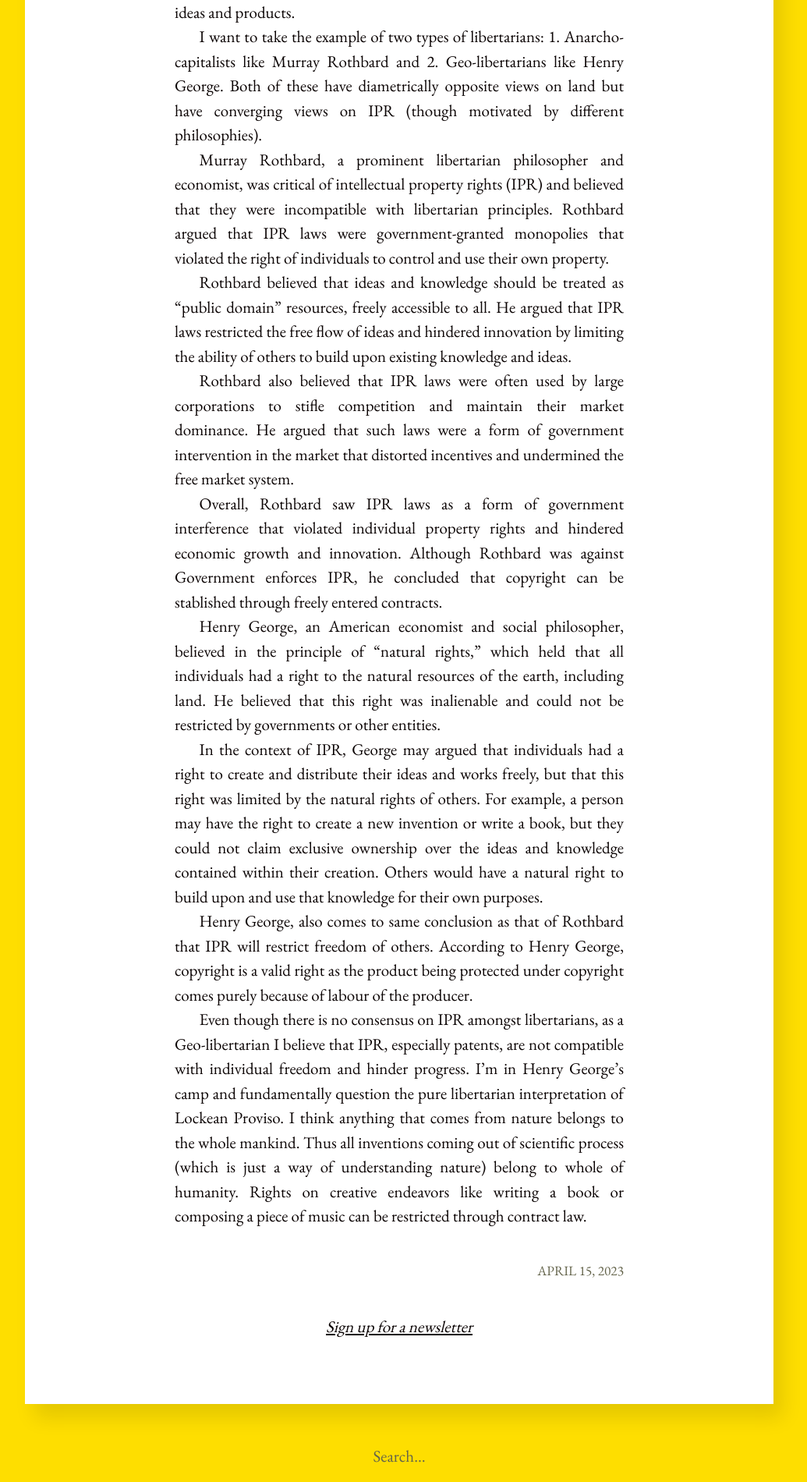
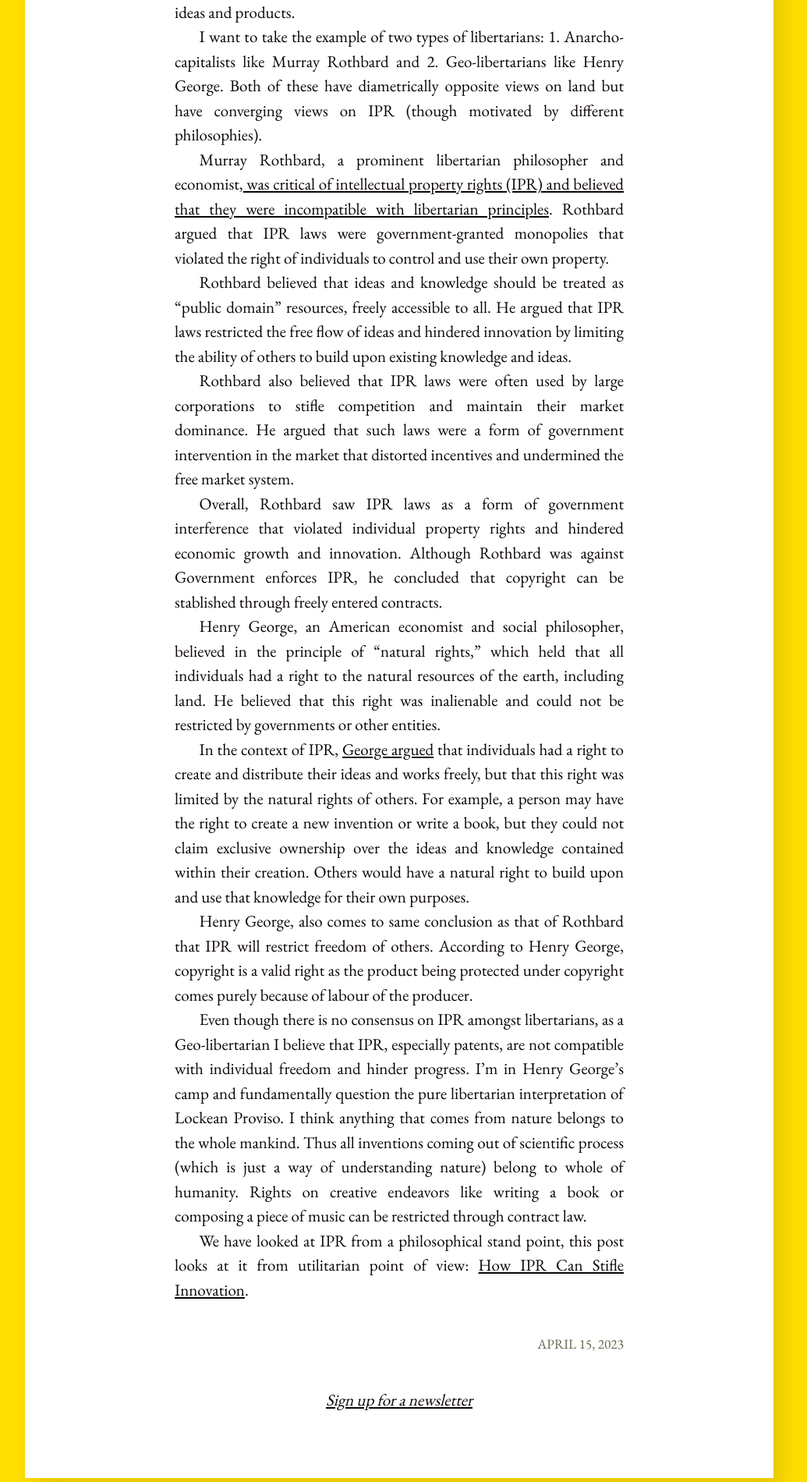
Before and after one commit to gopi-suvanam/gopi-suvanam.github.io, a Jekyll site: the page built from _posts/2023-04-15-Libertarian-views-on-IPR.md, in a window 1280 px wide. Shown: the part 851-2751 px from the top of the page at 78% size, without its empty margins (128-1163 px from the left). Built offline with Jekyll 4.4.1, drawn with Linux system fonts in a browser that asks for light colours.

Commit message:
Update 2023-04-15-Libertarian-views-on-IPR.md

```diff
--- a/_posts/2023-04-15-Libertarian-views-on-IPR.md
+++ b/_posts/2023-04-15-Libertarian-views-on-IPR.md
@@ -11,7 +11,7 @@ Other libertarians, however, argue that IPR laws are necessary to protect the fr
 I want to take the example of two types of libertarians: 1. Anarcho-capitalists like Murray Rothbard and 2. Geo-libertarians like Henry George.
 Both of these have diametrically opposite views on land but have converging views on IPR (though motivated by different philosophies).
 
-Murray Rothbard, a prominent libertarian philosopher and economist, was critical of intellectual property rights (IPR) and believed that they were incompatible with libertarian principles. Rothbard argued that IPR laws were government-granted monopolies that violated the right of individuals to control and use their own property.
+Murray Rothbard, a prominent libertarian philosopher and economist,[ was critical of intellectual property rights (IPR) and believed that they were incompatible with libertarian principles](https://www.libertarianism.org/columns/libertarian-views-intellectual-property-rothbard-tucker-spooner-rand). Rothbard argued that IPR laws were government-granted monopolies that violated the right of individuals to control and use their own property.
 
 Rothbard believed that ideas and knowledge should be treated as "public domain" resources, freely accessible to all. He argued that IPR laws restricted the free flow of ideas and hindered innovation by limiting the ability of others to build upon existing knowledge and ideas.
 
@@ -21,8 +21,10 @@ Overall, Rothbard saw IPR laws as a form of government interference that violate
 
 Henry George, an American economist and social philosopher, believed in the principle of "natural rights," which held that all individuals had a right to the natural resources of the earth, including land. He believed that this right was inalienable and could not be restricted by governments or other entities.
 
-In the context of IPR, George may argued that individuals had a right to create and distribute their ideas and works freely, but that this right was limited by the natural rights of others. For example, a person may have the right to create a new invention or write a book, but they could not claim exclusive ownership over the ideas and knowledge contained within their creation. Others would have a natural right to build upon and use that knowledge for their own purposes.
+In the context of IPR, [George argued](https://cooperative-individualism.org/george-henry_on-patents-and-copyrights-1888.htm) that individuals had a right to create and distribute their ideas and works freely, but that this right was limited by the natural rights of others. For example, a person may have the right to create a new invention or write a book, but they could not claim exclusive ownership over the ideas and knowledge contained within their creation. Others would have a natural right to build upon and use that knowledge for their own purposes.
 
 Henry George, also comes to same conclusion as that of Rothbard that IPR will restrict freedom of others. According to Henry George, copyright is a valid right as the product being protected under copyright comes purely because of labour of the producer.
 
 Even though there is no consensus on IPR amongst libertarians, as a Geo-libertarian I believe that IPR, especially patents, are not compatible with individual freedom and hinder progress. I'm in Henry George's camp and fundamentally question the pure libertarian interpretation of Lockean Proviso. I think anything that comes from nature belongs to the whole mankind. Thus all inventions coming out of scientific process (which is just a way of understanding nature) belong to whole of humanity. Rights on creative endeavors like writing a book or composing a piece of music can be restricted through contract law.
+
+We have looked at IPR from a philosophical stand point, this post looks at it from utilitarian point of view: [How IPR Can Stifle Innovation](/2023/05/30/IPR-Stifles-Innovation.html).
```
